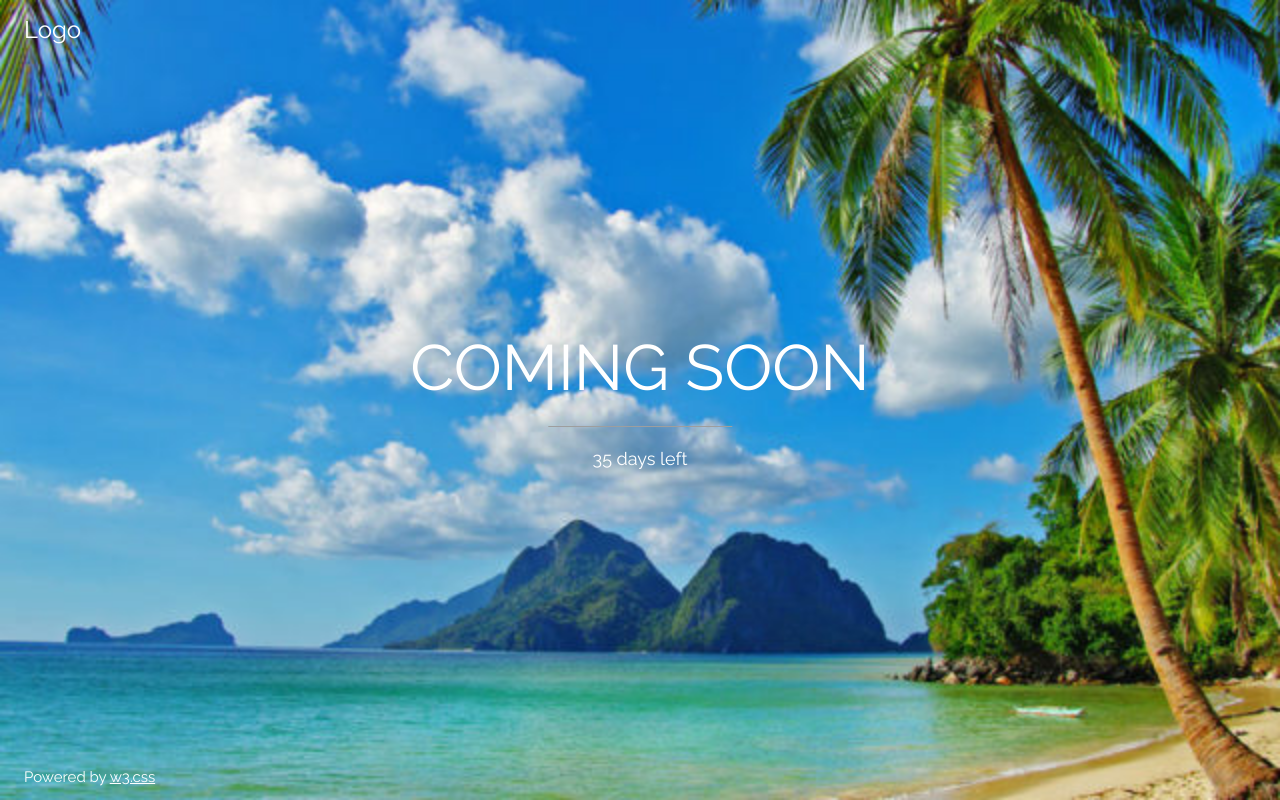
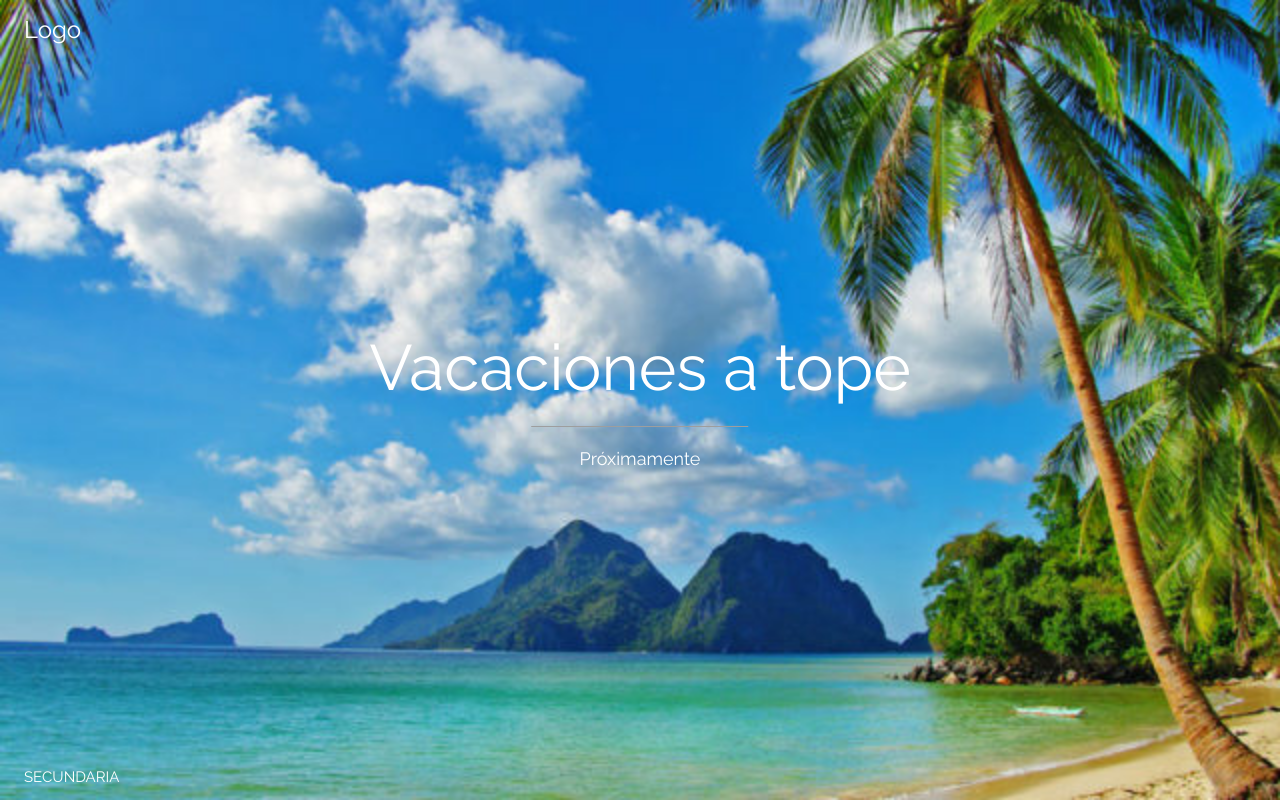
Before and after one commit to portero09/portero09, a plain HTML site: page ejerciciosconplantillas/index.html in a window 1280 px wide. Drawn offline with nearby package versions, Linux system fonts and the light colour scheme.

Commit message:
Update index.html

```diff
--- a/ejerciciosconplantillas/index.html
+++ b/ejerciciosconplantillas/index.html
@@ -24,12 +24,12 @@ body, html {height: 100%}
     Logo
   </div>
   <div class="w3-display-middle">
-    <h1 class="w3-jumbo w3-animate-top">COMING SOON</h1>
+    <h1 class="w3-jumbo w3-animate-top">Vacaciones a tope</h1>
     <hr class="w3-border-grey" style="margin:auto;width:40%">
-    <p class="w3-large w3-center">35 days left</p>
+    <p class="w3-large w3-center">Próximamente</p>
   </div>
   <div class="w3-display-bottomleft w3-padding-large">
-    Powered by <a href="https://www.w3schools.com/w3css/default.asp" target="_blank">w3.css</a>
+    SECUNDARIA <a href="https://https://portero09.github.io/portero09/ejerciciosconplantillas/secundaria02.html" target="_blank"></a>
   </div>
 </div>
 
```
